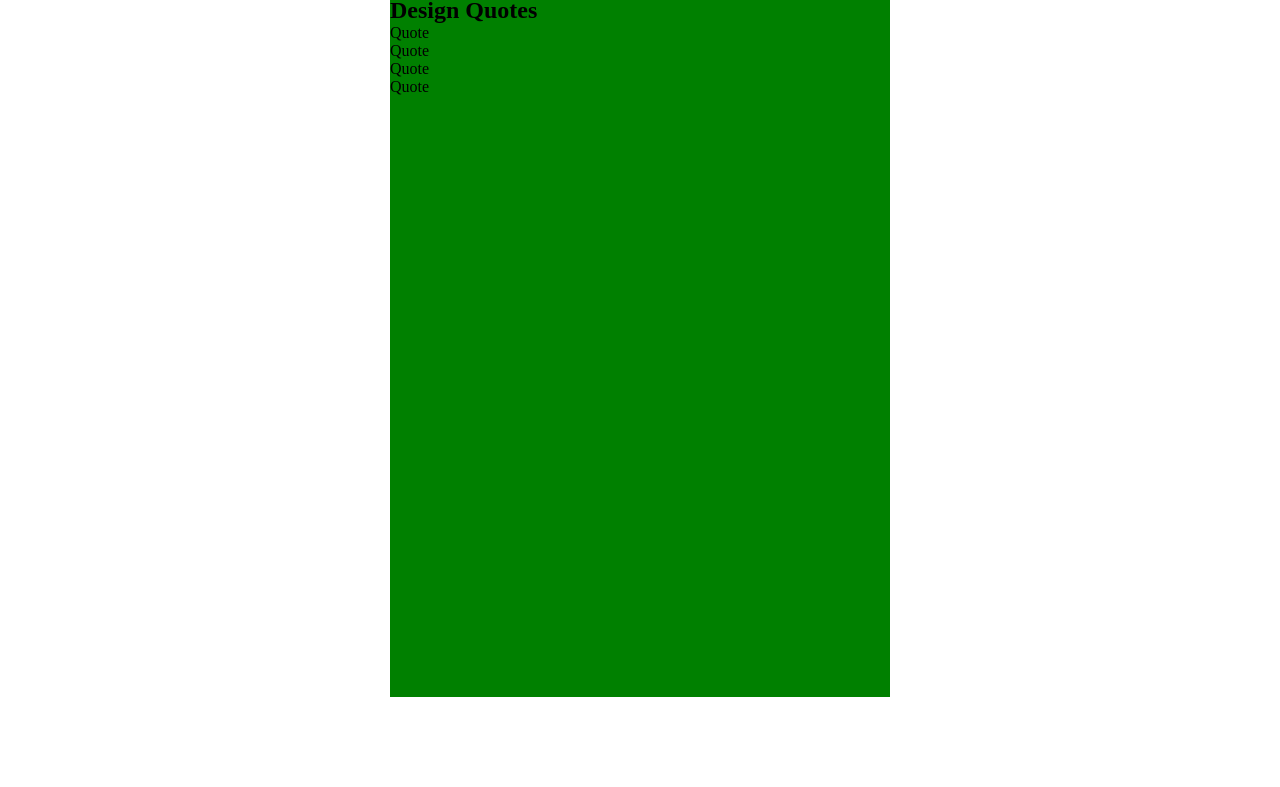
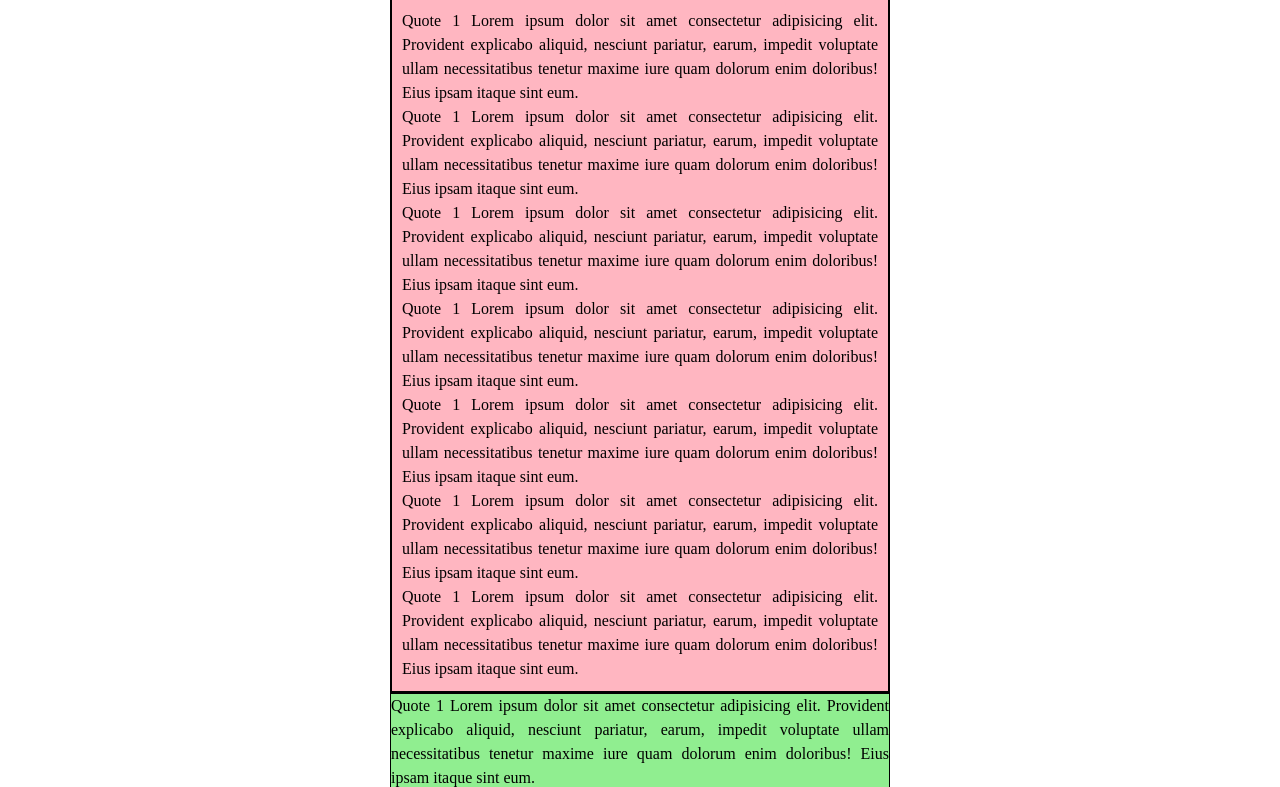
Before and after one commit to JDWilks/boolean-uk-html-quotebook, a website: page index.html in a window 1280 px wide. Shown: the part 53-840 px from the top of the page. Before the commit the page ends 800 px from the top, so only its background shows below. Drawn offline with Linux system fonts and the light colour scheme.

Commit message:
just saving as a go along

```diff
--- a/index.html
+++ b/index.html
@@ -8,33 +8,39 @@
     <link rel="stylesheet" href="style.css" />
   </head>
 
-  <body class="container">
+  <body>
 
-    <header>
-      <h1>Quote Book</h1>
-    </header>
+    <div class="container">
 
-    <main class="Music">
-      <h2>Musician Quotes</h2>
-      <ul class="musicQuotes">
-        <li>Quote</li>
-        <li>Quote</li>
-        <li>Quote</li>
-        <li>Quote</li>
-      </ul>
+
+    <header class="header">Quote Book</header>
+
+    <main class="mainContent">
+     <section class="music">
+       <ul class="list1">
+         <li>Quote 1 Lorem ipsum dolor sit amet consectetur adipisicing elit. Provident explicabo aliquid, nesciunt pariatur, earum, impedit voluptate ullam necessitatibus tenetur maxime iure quam dolorum enim doloribus! Eius ipsam itaque sint eum.</li>
+         <li>Quote 1 Lorem ipsum dolor sit amet consectetur adipisicing elit. Provident explicabo aliquid, nesciunt pariatur, earum, impedit voluptate ullam necessitatibus tenetur maxime iure quam dolorum enim doloribus! Eius ipsam itaque sint eum.</li>
+         <li>Quote 1 Lorem ipsum dolor sit amet consectetur adipisicing elit. Provident explicabo aliquid, nesciunt pariatur, earum, impedit voluptate ullam necessitatibus tenetur maxime iure quam dolorum enim doloribus! Eius ipsam itaque sint eum.</li>
+         <li>Quote 1 Lorem ipsum dolor sit amet consectetur adipisicing elit. Provident explicabo aliquid, nesciunt pariatur, earum, impedit voluptate ullam necessitatibus tenetur maxime iure quam dolorum enim doloribus! Eius ipsam itaque sint eum.</li>
+         <li>Quote 1 Lorem ipsum dolor sit amet consectetur adipisicing elit. Provident explicabo aliquid, nesciunt pariatur, earum, impedit voluptate ullam necessitatibus tenetur maxime iure quam dolorum enim doloribus! Eius ipsam itaque sint eum.</li>
+         <li>Quote 1 Lorem ipsum dolor sit amet consectetur adipisicing elit. Provident explicabo aliquid, nesciunt pariatur, earum, impedit voluptate ullam necessitatibus tenetur maxime iure quam dolorum enim doloribus! Eius ipsam itaque sint eum.</li>
+         <li>Quote 1 Lorem ipsum dolor sit amet consectetur adipisicing elit. Provident explicabo aliquid, nesciunt pariatur, earum, impedit voluptate ullam necessitatibus tenetur maxime iure quam dolorum enim doloribus! Eius ipsam itaque sint eum.</li>
+        </ul>
+     </section>
+     <section class="design"><ul>
+        <li class="list2">Quote 1 Lorem ipsum dolor sit amet consectetur adipisicing elit. Provident explicabo aliquid, nesciunt pariatur, earum, impedit voluptate ullam necessitatibus tenetur maxime iure quam dolorum enim doloribus! Eius ipsam itaque sint eum.</li>
+        <li>Quote 1 Lorem ipsum dolor sit amet consectetur adipisicing elit. Provident explicabo aliquid, nesciunt pariatur, earum, impedit voluptate ullam necessitatibus tenetur maxime iure quam dolorum enim doloribus! Eius ipsam itaque sint eum.</li>
+        <li>Quote 1 Lorem ipsum dolor sit amet consectetur adipisicing elit. Provident explicabo aliquid, nesciunt pariatur, earum, impedit voluptate ullam necessitatibus tenetur maxime iure quam dolorum enim doloribus! Eius ipsam itaque sint eum.</li>
+        <li>Quote 1 Lorem ipsum dolor sit amet consectetur adipisicing elit. Provident explicabo aliquid, nesciunt pariatur, earum, impedit voluptate ullam necessitatibus tenetur maxime iure quam dolorum enim doloribus! Eius ipsam itaque sint eum.</li>
+        <li>Quote 1 Lorem ipsum dolor sit amet consectetur adipisicing elit. Provident explicabo aliquid, nesciunt pariatur, earum, impedit voluptate ullam necessitatibus tenetur maxime iure quam dolorum enim doloribus! Eius ipsam itaque sint eum.</li>
+        <li>Quote 1 Lorem ipsum dolor sit amet consectetur adipisicing elit. Provident explicabo aliquid, nesciunt pariatur, earum, impedit voluptate ullam necessitatibus tenetur maxime iure quam dolorum enim doloribus! Eius ipsam itaque sint eum.</li>
+        <li>Quote 1 Lorem ipsum dolor sit amet consectetur adipisicing elit. Provident explicabo aliquid, nesciunt pariatur, earum, impedit voluptate ullam necessitatibus tenetur maxime iure quam dolorum enim doloribus! Eius ipsam itaque sint eum.</li>
+       </ul>
+      </section>
     </main>
 
-    <main class="Design">
-      <h2>Design Quotes</h2>
-      <ul class="designQuotes">
-          <li>Quote</li>
-          <li>Quote</li>
-          <li>Quote</li>
-          <li>Quote</li>
-        </ul>
-    </main>
+    <footer class="footer"> &#8711 Jonathon David Wilks &#8711 &#169 &#174 &#8482 </footer>
 
-    <footer> &#8711 Jonathon David Wilks &#8711 &#169 &#174 &#8482 </footer>
-
+  </div>
   </body>
 </html>
--- a/style.css
+++ b/style.css
@@ -12,54 +12,86 @@
 
   grid-template:
     "header header header" 50px
-    ". main ." 1fr
+    ". mainContent ." 1fr
     "footer footer footer" 50px /
     1fr 500px 1fr;
 }
 
 /* list styling */
-li {
+/* li {
   list-style: none;
+} */
+
+/* main styling */
+body {
+  line-height: 1.5;
+  text-align: justify;
+}
+
+header {
+  text-align: center;
 }
 
 /* Header styling */
-
 .header {
   grid-area: header;
   background-color: red;
+  grid-gap: 5px;
 }
 
-/* Main body styling */
+.mainContent {
+  grid-area: mainContent;
+  display: grid;
+}
 
-.main {
+.music {
+  border: 1px solid black;
+  background-color: lightpink;
+  grid-gap: 5px;
+  grid-row: 500px;
   overflow: scroll;
 }
 
-/* Musician quotes styling */
+.list1 {
+  border: 1px solid black;
+  background-color: lightpink;
+  padding: 10px;
+  display: grid;
+  grid-row: auto;
+  overflow: scroll;
+}
 
+.design {
+  border: 1px solid black;
+  background-color: lightgreen;
+  grid-gap: 5px;
+  grid-row: 500px;
+  overflow: scroll;
+}
+
+/* Musician quotes styling
 .Music {
   grid-area: main;
   background-color: blue;
-}
-
-.musicQuotes {
   display: grid;
+  grid-template-rows: 200px;
+  grid-gap: 5px;
+  overflow: scroll;
 }
 
 /* Design quotes styling */
-
-.Design {
+/* .Design {
   grid-area: main;
   background-color: green;
-}
-
-.designQuotes {
   display: grid;
-}
+  grid-template-rows: 200px;
+  grid-gap: 5px;
+  overflow: scroll;
+} */
 
 /* Footer styling */
-
 .footer {
   grid-area: footer;
   background-color: yellow;
+  grid-gap: 5px;
 }
```
